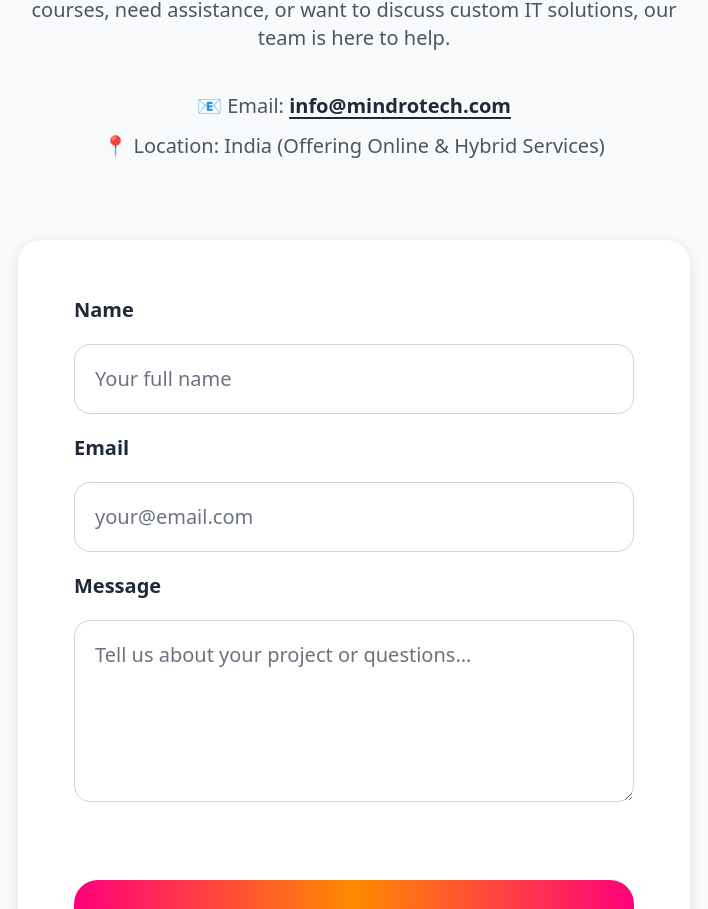
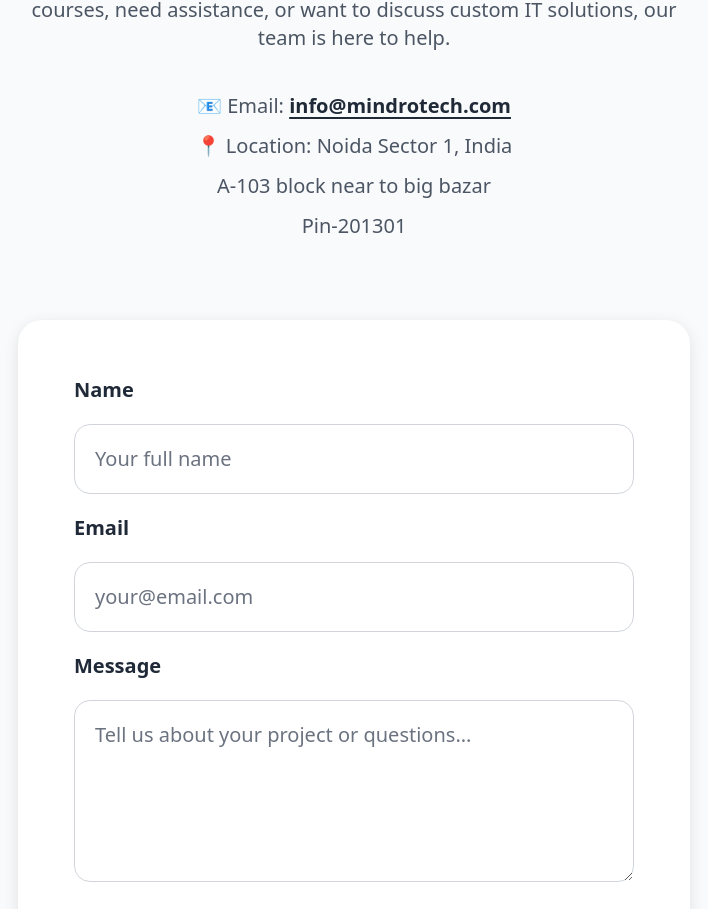
Before and after one commit to PulkitDubey046/MindroTech, a React (Vite) app: page / in a window 1280 px wide. Shown: the part 8191-9100 px from the top of the page, without its empty margins (286-994 px from the left). Built offline with nearby package versions, Linux system fonts and the light colour scheme.

Commit message:
Updating Address

```diff
--- a/src/pages/Contact.jsx
+++ b/src/pages/Contact.jsx
@@ -57,7 +57,9 @@ export default function Contact() {
             info@mindrotech.com
           </a>
         </p>
-        <p className="text-lg md:text-xl text-gray-600">📍 Location: India (Offering Online & Hybrid Services)</p>
+        <p className="text-lg md:text-xl text-gray-600">📍 Location: Noida Sector 1, India</p>
+        <p className="text-lg md:text-xl text-gray-600">A-103 block near to big bazar</p>
+        <p className="text-lg md:text-xl text-gray-600">Pin-201301</p>
       </div>
 
       <form className="bg-white p-8 md:p-12 lg:p-14 rounded-3xl shadow-[0_4px_15px_rgba(0,0,0,0.1)] max-w-2xl mx-auto text-left" onSubmit={handleSubmit}>
```
